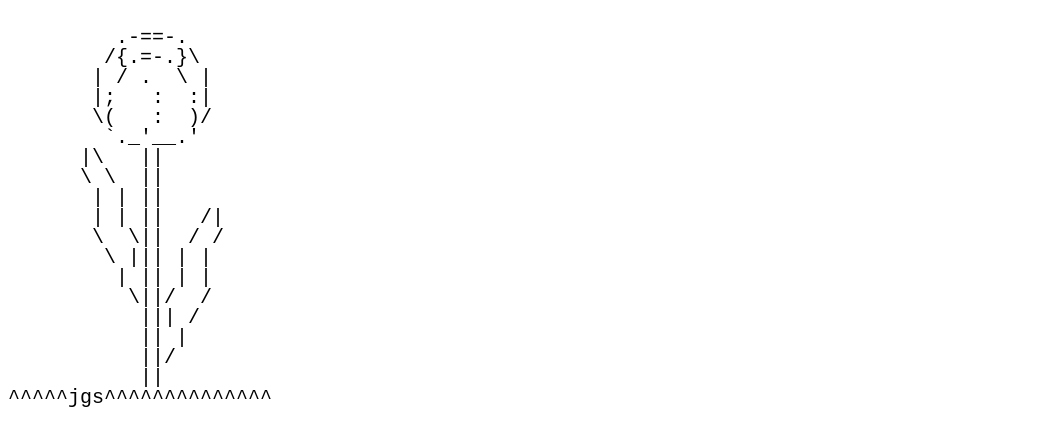
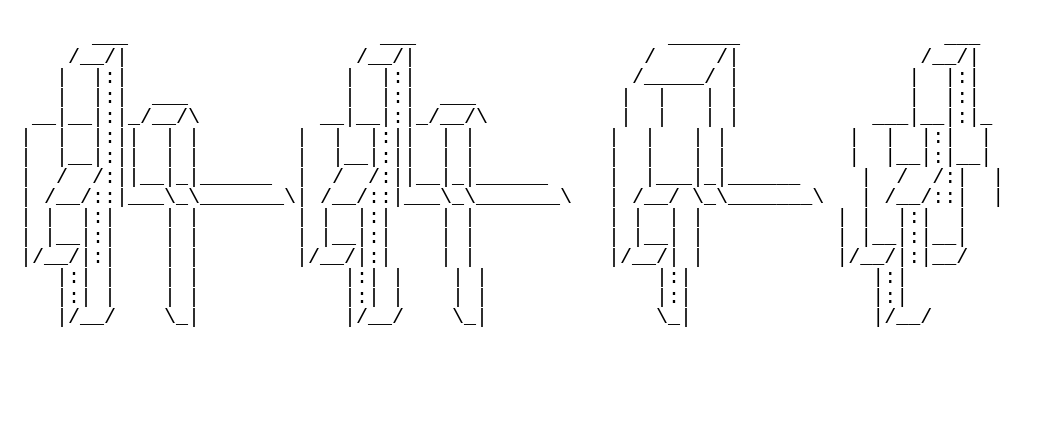
Before and after one commit to amitsaraff/amitsaraff.github.io, a plain HTML site: page index.html in a window 1280 px wide. Shown: the whole page, without its empty margins (0-1053 px from the left). Drawn offline with Linux system fonts and the light colour scheme.

Commit message:
Update index.html (#4)

```diff
--- a/index.html
+++ b/index.html
@@ -1,25 +1,21 @@
 <html>
 <body>
 <pre style="font-family: monospace; line-height: 1; font-size: 20px;">
-         .-==-.
-        /{.=-.}\
-       | / .  \ |
-       |;   :  :|
-       \(   :  )/
-        `._'__.'
-      |\   ||
-      \ \  ||
-       | | ||
-       | | ||   /|
-       \  \||  / /
-        \ ||| | |
-         | || | |
-          \||/  /
-           ||| /
-           || |
-           ||/
-           ||
-^^^^^jgs^^^^^^^^^^^^^^
+       ___                     ___                     ______                 ___
+     /__/|                   /__/|                   /     /|               /__/|
+    |  |:|                  |  |:|                  /_____/ |              |  |:|
+    |  |:|  ___             |  |:|  ___            |  |   | |              |  |:|
+  __|__|:|_/__/\          __|__|:|_/__/\           |  |   | |           ___|__|:|_
+ |  |  |:||  | |        |  |  |:||  | |           |  |   | |          |  |  |:|  |
+ |  |__|:||  | |        |  |__|:||  | |           |  |   | |          |  |__|:|__|
+ |  /  /:||__|_|______  |  /  /:||__|_|______     |  |___|_|______     |  /  /:|  |
+ | /__/::|___\_\_______\| /__/::|___\_\_______\   | /__/ \_\_______\   | /__/::|  |
+ | |  |:|    | |        | |  |:|    | |           | |  | |           | |  |:|  |
+ | |__|:|    | |        | |__|:|    | |           | |__| |           | |__|:|__|
+ |/__/|:|    | |        |/__/|:|    | |           |/__/| |           |/__/|:|__/
+    |:| |    | |            |:| |    | |              |:|               |:|
+    |:| |    | |            |:| |    | |              |:|               |:|
+    |/__/    \_|            |/__/    \_|              \_|               |/__/
 </pre>
 
 <style>
```
